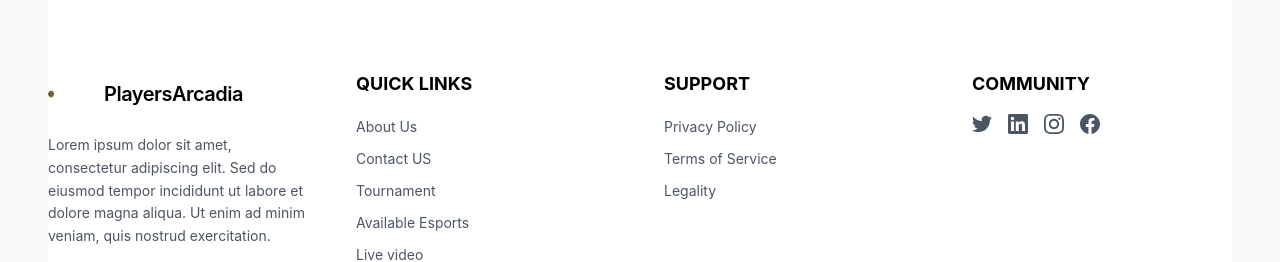
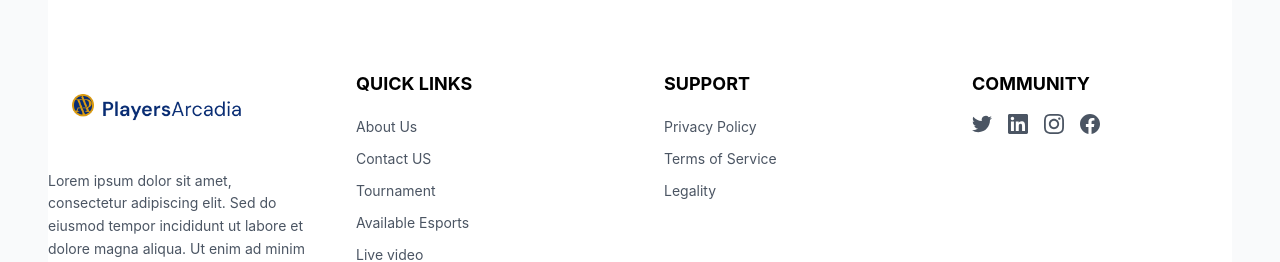
Before and after one commit to playersarcadia/players-arcadia-web, a Next.js app: page / in a window 1280 px wide. Shown: the part 3222-3484 px from the top of the page. Built offline with nearby package versions, Linux system fonts and the light colour scheme.

Commit message:
Update Footer component with new logo and styling adjustments

```diff
--- a/components/Footer.tsx
+++ b/components/Footer.tsx
@@ -60,20 +60,17 @@ export default function Footer() {
       <div className="grid grid-cols-1 md:grid-cols-2 lg:grid-cols-4 gap-8 md:gap-12">
         {/* Column 1 - Logo and Description */}
         <div className="px-6 md:px-0">
-          <div className="mb-4">
-            <div className="flex items-center gap-2">
-              <div className="relative w-12 h-12 flex items-center justify-center flex-shrink-0">
+          <div className="mb-6 p-4 md:p-6">
+            <div className="flex items-center">
+              <div className="relative flex items-center justify-center flex-shrink-0">
                 <Image
-                  src="/assets/logos/player-arcadia-logo.png"
+                  src="/assets/logos/player-arcadia-logo-2.png"
                   alt="PlayersArcadia Logo"
-                  width={48}
-                  height={48}
-                  className="object-contain w-full h-full"
+                  width={170}
+                  height={170}
+                  className="object-contain"
                 />
               </div>
-              <span className="text-xl font-semibold tracking-tight text-black">
-                PlayersArcadia
-              </span>
             </div>
           </div>
           <p className="text-gray-600 text-sm leading-relaxed">
```
Also changed, not shown: public/assets/logos/player-arcadia-logo-2.png (added).
